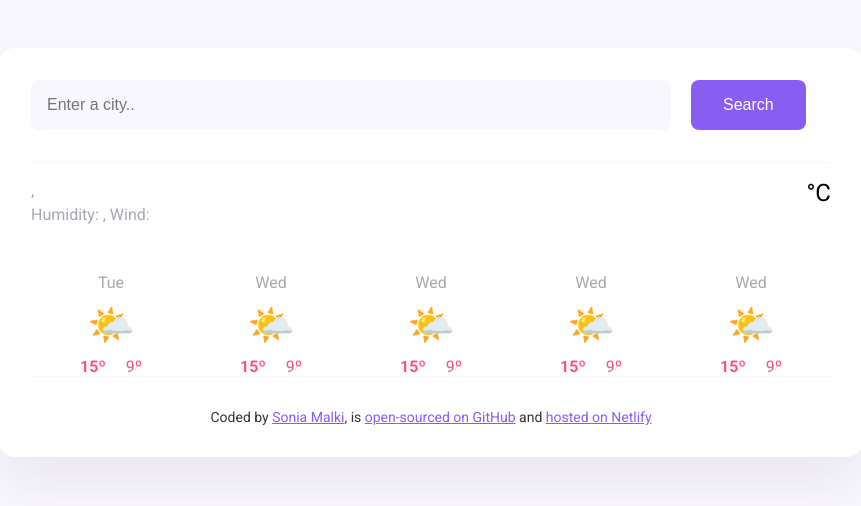
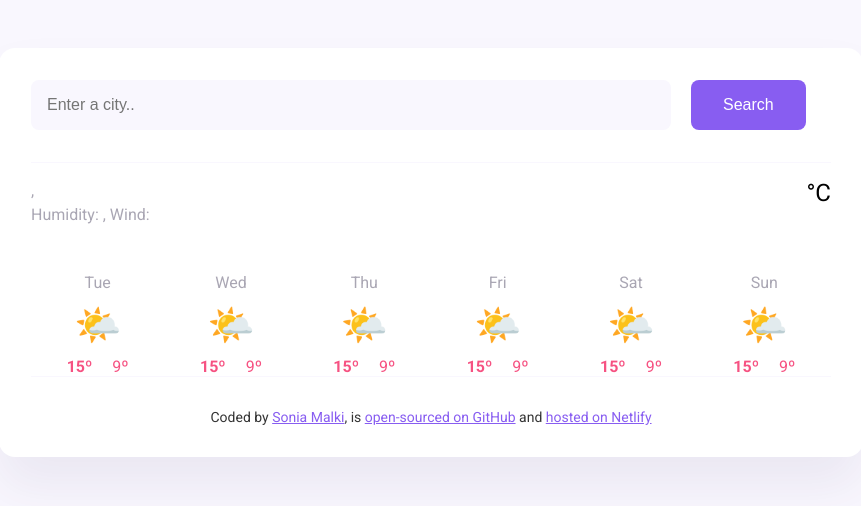
Before and after one commit to Sonia-Malki/waether-app-workalong-forcast, a plain HTML site: page index.html in a window 1280 px wide. Shown: the whole page, without its empty margins (209-1070 px from the left). Drawn offline with nearby package versions, Linux system fonts and the light colour scheme; no server answers.

Commit message:
inject htl forecast from JavaScript

```diff
--- a/index.html
+++ b/index.html
@@ -14,7 +14,7 @@
     />
     <!-- Axios -->
     <script src="https://cdn.jsdelivr.net/npm/axios@1.6.7/dist/axios.min.js"></script>
-    <title>Weather App Work along</title>
+    <title>Weather App Forecast Work along</title>
   </head>
   <body>
     <div class="weather-app">
@@ -46,58 +46,7 @@
             <div class="weather-app-unit">°C</div>
           </div>
         </div>
-        <div class="weather-forecast">
-          <div class="weather-forecast-day">
-            <div class="weather-forecast-date">Tue</div>
-            <div class="weather-forecast-icon">🌤️</div>
-            <div class="weather-forecast-temperatures">
-              <div class="weather-forecast-temperature">
-                <strong>15º</strong>
-              </div>
-              <div class="weather-forecast-temperature">9º</div>
-            </div>
-          </div>
-          <div class="weather-forecast-day">
-            <div class="weather-forecast-date">Wed</div>
-            <div class="weather-forecast-icon">🌤️</div>
-            <div class="weather-forecast-temperatures">
-              <div class="weather-forecast-temperature">
-                <strong>15º</strong>
-              </div>
-              <div class="weather-forecast-temperature">9º</div>
-            </div>
-          </div>
-          <div class="weather-forecast-day">
-            <div class="weather-forecast-date">Wed</div>
-            <div class="weather-forecast-icon">🌤️</div>
-            <div class="weather-forecast-temperatures">
-              <div class="weather-forecast-temperature">
-                <strong>15º</strong>
-              </div>
-              <div class="weather-forecast-temperature">9º</div>
-            </div>
-          </div>
-          <div class="weather-forecast-day">
-            <div class="weather-forecast-date">Wed</div>
-            <div class="weather-forecast-icon">🌤️</div>
-            <div class="weather-forecast-temperatures">
-              <div class="weather-forecast-temperature">
-                <strong>15º</strong>
-              </div>
-              <div class="weather-forecast-temperature">9º</div>
-            </div>
-          </div>
-          <div class="weather-forecast-day">
-            <div class="weather-forecast-date">Wed</div>
-            <div class="weather-forecast-icon">🌤️</div>
-            <div class="weather-forecast-temperatures">
-              <div class="weather-forecast-temperature">
-                <strong>15º</strong>
-              </div>
-              <div class="weather-forecast-temperature">9º</div>
-            </div>
-          </div>
-        </div>
+        <div class="weather-forecast" id="forecast"></div>
       </main>
       <footer>
         Coded by
--- a/src/index.js
+++ b/src/index.js
@@ -67,8 +67,34 @@ function handleSearchSubmit(event) {
   searchCity(searchInput.value);
 }
 
+// forecast function to show the rest 6 week days
+function displayForecast() {
+  let days = ["Tue", "Wed", "Thu", "Fri", "Sat", "Sun"];
+  let forecastHtml = "";
+
+  days.forEach(function (day) {
+    forecastHtml =
+      forecastHtml +
+      `<div class="weather-forecast-day">
+      <div class="weather-forecast-date">${day}</div>
+      <div class="weather-forecast-icon">🌤️</div>
+      <div class="weather-forecast-temperatures">
+        <div class="weather-forecast-temperature">
+          <strong>15º</strong>
+        </div>
+        <div class="weather-forecast-temperature">9º</div>
+      </div>
+  </div>
+  `;
+  });
+
+  let forecastElement = document.querySelector("#forecast");
+  forecastElement.innerHTML = forecastHtml;
+}
+
 let searchFormElement = document.querySelector("#search-form");
 searchFormElement.addEventListener("submit", handleSearchSubmit);
 
 // Default search
 searchCity("Paris");
+displayForecast();
```
